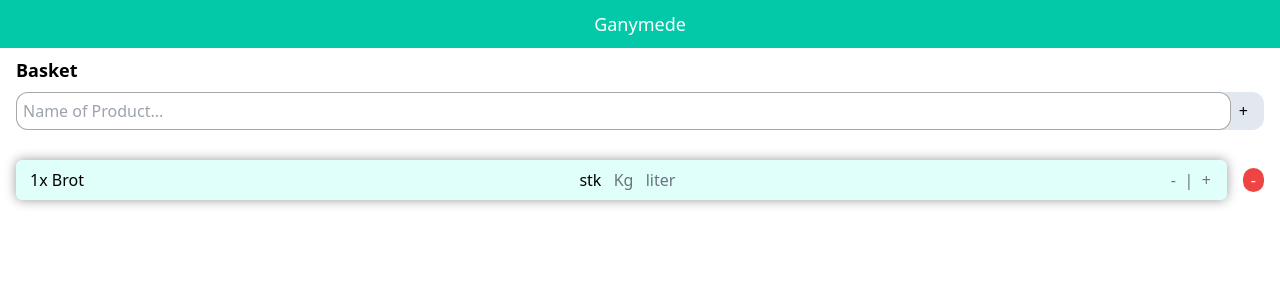
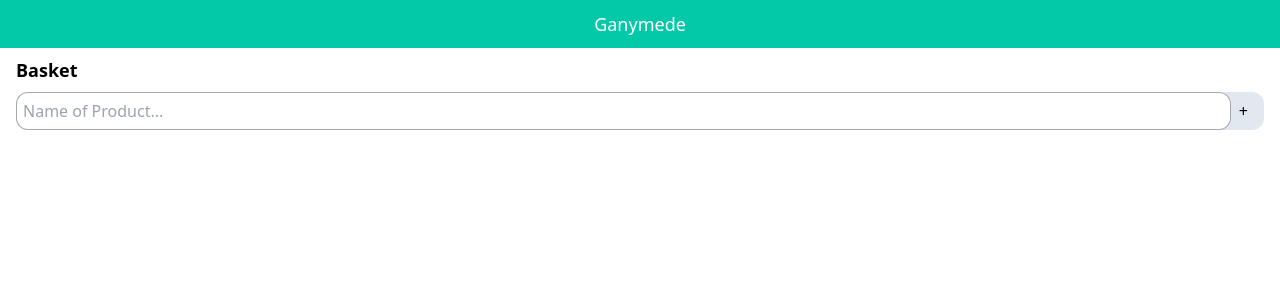
Before and after one commit to bevzzz/hackathon-2023, a Next.js app in the folder ganymede-basket/: page / in a window 1280 px wide. Shown: the top 300 px of the page. Built offline with nearby package versions, Linux system fonts and the light colour scheme.

Commit message:
feat: add name

```diff
--- a/ganymede-basket/src/components/shoplist/ListItem.tsx
+++ b/ganymede-basket/src/components/shoplist/ListItem.tsx
@@ -2,13 +2,13 @@ import { useState } from "react";
 
 type TUnit = "stk" | "Kg" | "liter";
 
-export default function ListItem(): JSX.Element {
+export default function ListItem(props: { name: string }): JSX.Element {
     const [count, setCount] = useState<number>(1);
     const [unit, setUnit] = useState<TUnit>("stk");
 
     return (
         <div className='shop-list-item'>
-            <span><span>{count}x </span>Brot</span>
+            <span><span>{count}x </span>{props.name}</span>
             <div className='flex justify-between w-24 text-gray-500'>
                 <span className={`${unit === "stk" ? "text-black" : ""}`}>stk</span>
                 <span className={`${unit === "Kg" ? "text-black" : ""}`}>Kg</span>
--- a/ganymede-basket/src/components/shoplist/Shoplist.tsx
+++ b/ganymede-basket/src/components/shoplist/Shoplist.tsx
@@ -3,7 +3,7 @@ import Autocompleter from "../autocompleter/Autocompleter";
 import ListItem from "./ListItem";
 
 export default function Shoplist(): JSX.Element {
-    const [items, setItems] = useState<Array<string>>(["item1"]);
+    const [items, setItems] = useState<Array<string>>([]);
 
     const handleRemoveItem = (idx: number) => {
         // assigning the list to temp variable
@@ -29,9 +29,9 @@ export default function Shoplist(): JSX.Element {
             <Autocompleter addItem={addItem}></Autocompleter>
             <div className='list-container pt-3'>
                 {
-                    items.map((_item, index) =>
+                    items.map((item, index) =>
                         <div key={index} className="flex">
-                            <ListItem></ListItem>
+                            <ListItem name={item}></ListItem>
                             <span onClick={() => handleRemoveItem(index)} className="ml-4 px-2 text-white my-auto rounded-2xl bg-red-500">-</span>
                         </div>
                     )
```
